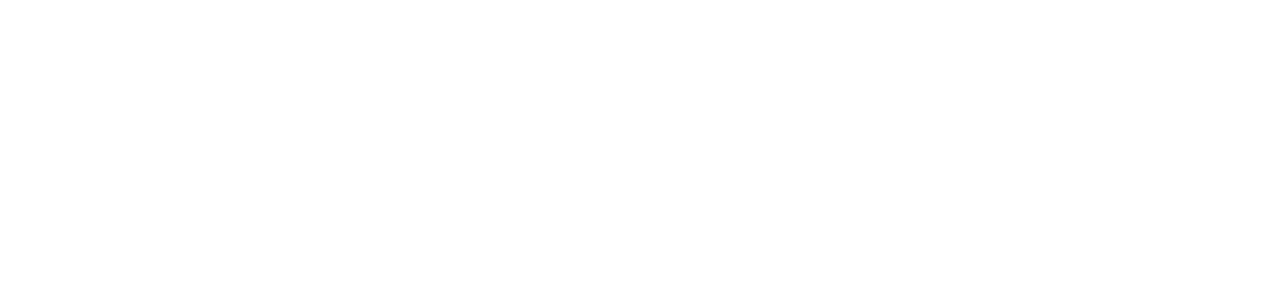
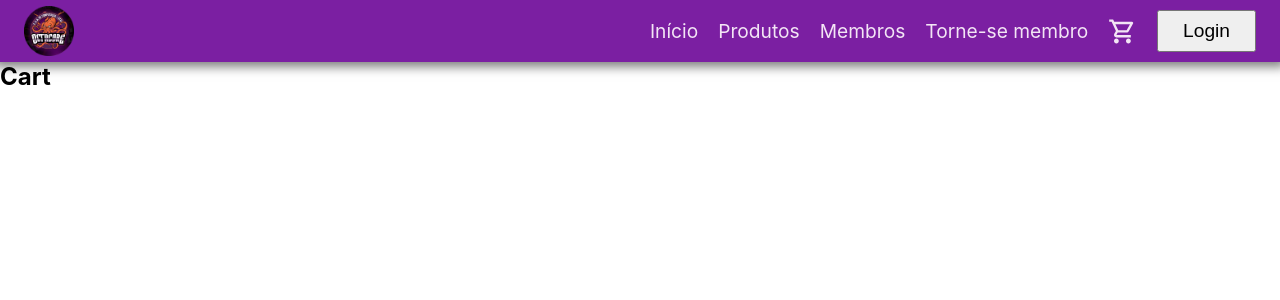
Before and after one commit to WilamisAviz15/Frontend-Atletica, a React (Create React App) app: page /carrinho in a window 1280 px wide. Before the commit this address had no page. Shown: the top 300 px of the page. Built offline with nearby package versions, Linux system fonts and the light colour scheme.

Commit message:
feat: add useContext in products

```diff
--- a/src/App.tsx
+++ b/src/App.tsx
@@ -1,10 +1,13 @@
 import React from "react";
+import { Route, Routes } from "react-router-dom";
+
 import Home from "./pages/home";
 import Auth from "./pages/auth";
-import { Route, Routes } from "react-router-dom";
 import Header from "./components/header";
 import Products from "./pages/products";
 import Members from "./pages/members";
+import Cart from "./components/cart";
+import { CartProvider } from "./hooks/useContext/CartContext";
 
 function App() {
   return (
@@ -21,7 +24,9 @@ function App() {
         path="/produtos"
         element={
           <Header>
-            <Products />
+            <CartProvider>
+              <Products />
+            </CartProvider>
           </Header>
         }
       ></Route>
@@ -33,6 +38,16 @@ function App() {
           </Header>
         }
       ></Route>
+      <Route
+        path="/carrinho"
+        element={
+          <Header>
+            <CartProvider>
+              <Cart />
+            </CartProvider>
+          </Header>
+        }
+      ></Route>
       <Route path="/auth" element={<Auth />}></Route>
     </Routes>
   );
--- /dev/null
+++ b/src/components/cart/index.tsx
@@ -0,0 +1,33 @@
+import React, { useContext } from "react";
+
+import { CartContext } from "../../hooks/useContext/CartContext";
+
+const Cart = () => {
+  const context = useContext(CartContext);
+
+  if (!context) {
+    return null;
+  }
+
+  const { state, dispatch } = context;
+
+  const removeFromCart = (index: number) => {
+    dispatch({ type: "REMOVE_FROM_CART", payload: index });
+  };
+
+  return (
+    <div className="cart">
+      <h2>Cart</h2>
+      <ul>
+        {state.cartItems.map((item, index) => (
+          <li key={index}>
+            {item.product.name}
+            <button onClick={() => removeFromCart(index)}>Remove</button>
+          </li>
+        ))}
+      </ul>
+    </div>
+  );
+};
+
+export default Cart;
--- a/src/components/header/index.tsx
+++ b/src/components/header/index.tsx
@@ -24,7 +24,7 @@ const Header = ({ children }: { children: JSX.Element }) => {
             <Link to="/membros-form">Torne-se membro</Link>
           </li>
           <li className={styles.cart}>
-            <Link to="/">
+            <Link to="/carrinho">
               <MdOutlineShoppingCart />
             </Link>
           </li>
--- /dev/null
+++ b/src/components/snackbar/index.tsx
@@ -0,0 +1,32 @@
+import React, { useState } from "react";
+import Snackbar from "@mui/material/Snackbar";
+import MuiAlert, { AlertProps } from "@mui/material/Alert";
+
+interface CartToastProps {
+  open: boolean;
+  handleClose: (event?: React.SyntheticEvent, reason?: string) => void;
+}
+
+function Alert(props: AlertProps) {
+  return <MuiAlert elevation={6} variant="filled" {...props} />;
+}
+
+export function CartToast({ open, handleClose }: CartToastProps) {
+  return (
+    <Snackbar
+      anchorOrigin={{
+        vertical: "bottom",
+        horizontal: "center",
+      }}
+      open={open}
+      autoHideDuration={500}
+      onClose={() => handleClose}
+    >
+      <div>
+        <Alert onClose={handleClose} severity="success">
+          Item added to cart!
+        </Alert>
+      </div>
+    </Snackbar>
+  );
+}
--- /dev/null
+++ b/src/hooks/useContext/CartContext.tsx
@@ -0,0 +1,50 @@
+import React, { createContext, useReducer, ReactNode } from "react";
+
+import { ProductInterface } from "../../pages/interfaces/ProductInterface";
+
+interface CartItem {
+  id: number;
+  product: ProductInterface;
+}
+
+interface CartState {
+  cartItems: CartItem[];
+}
+
+interface CartProviderProps {
+  children: ReactNode;
+}
+
+interface CartContextType {
+  state: CartState;
+  dispatch: React.Dispatch<CartAction>;
+}
+
+type CartAction = { type: "ADD_TO_CART"; payload: CartItem } | { type: "REMOVE_FROM_CART"; payload: number };
+
+const CartContext = createContext<CartContextType | undefined>(undefined);
+
+const cartReducer = (state: CartState, action: CartAction): CartState => {
+  switch (action.type) {
+    case "ADD_TO_CART":
+      return { ...state, cartItems: [...state.cartItems, action.payload] };
+    case "REMOVE_FROM_CART":
+      const updatedCart = [...state.cartItems];
+      updatedCart.splice(action.payload, 1);
+      return { ...state, cartItems: updatedCart };
+    default:
+      return state;
+  }
+};
+
+const CartProvider = ({ children }: CartProviderProps) => {
+  const initialState: CartState = {
+    cartItems: [],
+  };
+
+  const [state, dispatch] = useReducer(cartReducer, initialState);
+
+  return <CartContext.Provider value={{ state, dispatch }}>{children}</CartContext.Provider>;
+};
+
+export { CartContext, CartProvider };
--- a/src/pages/products/ProductsList.tsx
+++ b/src/pages/products/ProductsList.tsx
@@ -98,7 +98,7 @@ const ProductsList = () => {
       {products &&
         products.map((product) => (
           <Grid item xs={3}>
-            <ProdutoCard imagePath={product.image} title={product.name} description={product.description} />
+            <ProdutoCard id={product.id} image={product.image} name={product.name} description={product.description} />
           </Grid>
         ))}
     </>
--- a/src/pages/products/index.tsx
+++ b/src/pages/products/index.tsx
@@ -2,6 +2,8 @@ import Grid from "@mui/material/Grid";
 import Container from "@mui/material/Container";
 
 import ProductsList from "./ProductsList";
+import { useContext } from "react";
+import { CartContext } from "../../hooks/useContext/CartContext";
 
 const Products = () => {
   return (
--- a/src/pages/products/product-card/index.tsx
+++ b/src/pages/products/product-card/index.tsx
@@ -1,34 +1,69 @@
+import React, { useContext, useState } from "react";
 import Card from "@mui/material/Card";
 import CardContent from "@mui/material/CardContent";
 import CardMedia from "@mui/material/CardMedia";
 import Typography from "@mui/material/Typography";
 import { Button, CardActionArea, CardActions } from "@mui/material";
 
+import { CartContext } from "../../../hooks/useContext/CartContext";
+import { CartToast } from "../../../components/snackbar";
+
 interface IProps {
-  imagePath: string;
-  title: string;
+  id: number;
+  name: string;
   description: string;
+  image: string;
 }
 
-export default function ProductCard({ imagePath, title, description }: IProps) {
+export default function ProductCard(item: IProps) {
+  const [cartOpen, setCartOpen] = useState(false);
+
+  const handleAddToCart = () => {
+    setCartOpen(true);
+  };
+
+  const handleCloseCart = (event?: React.SyntheticEvent, reason?: string) => {
+    if (reason === "clickaway") {
+      return;
+    }
+
+    setCartOpen(false);
+  };
+
+  const context = useContext(CartContext);
+
+  if (!context) {
+    return null;
+  }
+
+  const { dispatch } = context;
+
+  const addToCart = (item: IProps) => {
+    dispatch({ type: "ADD_TO_CART", payload: { id: 1, product: item } });
+    handleAddToCart();
+  };
+
   return (
+    <>
       <Card sx={{ maxWidth: 345 }}>
         <CardActionArea>
-        <CardMedia component="img" height="300" image={imagePath} alt="green iguana" />
+          <CardMedia component="img" height="300" image={item.image} alt="green iguana" />
           <CardContent>
             <Typography gutterBottom variant="h5" component="div">
-            {title}
+              {item.name}
             </Typography>
             <Typography variant="body2" color="text.secondary">
-            {description}
+              {item.description}
             </Typography>
           </CardContent>
         </CardActionArea>
         <CardActions>
-        <Button variant="contained" color="success">
+          <Button variant="contained" color="success" onClick={() => addToCart(item)}>
             Comprar
           </Button>
         </CardActions>
       </Card>
+      <CartToast open={cartOpen} handleClose={handleCloseCart} />
+    </>
   );
 }
```
Lines whose indentation alone changed are shown as unchanged.
